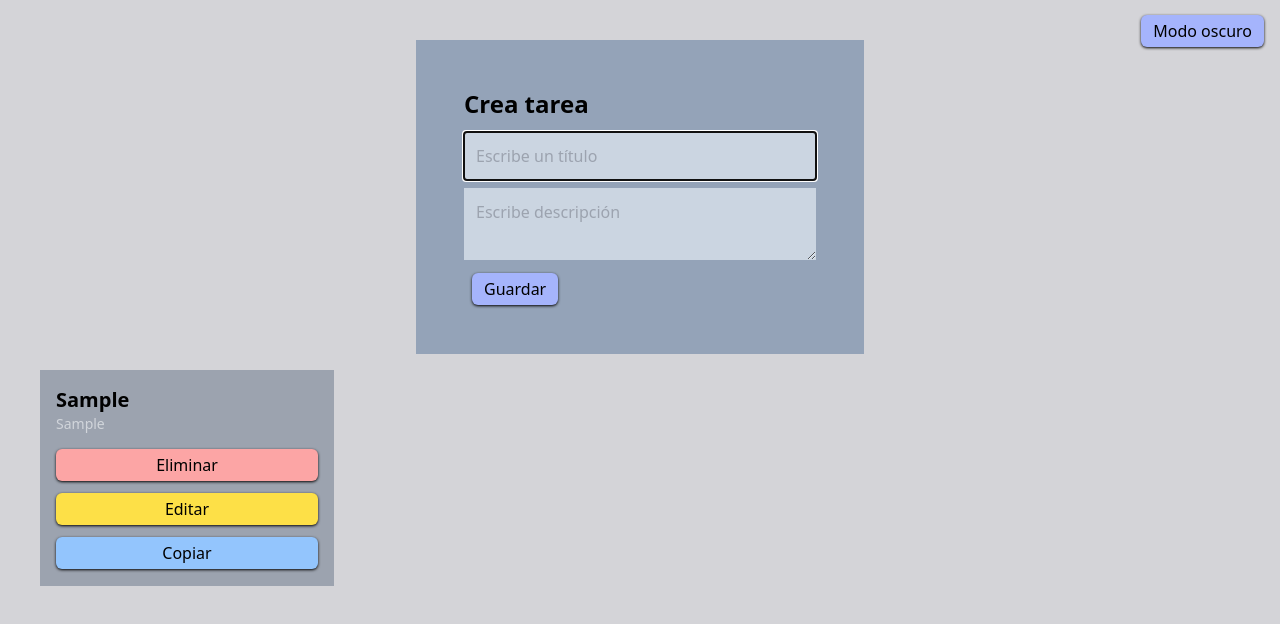
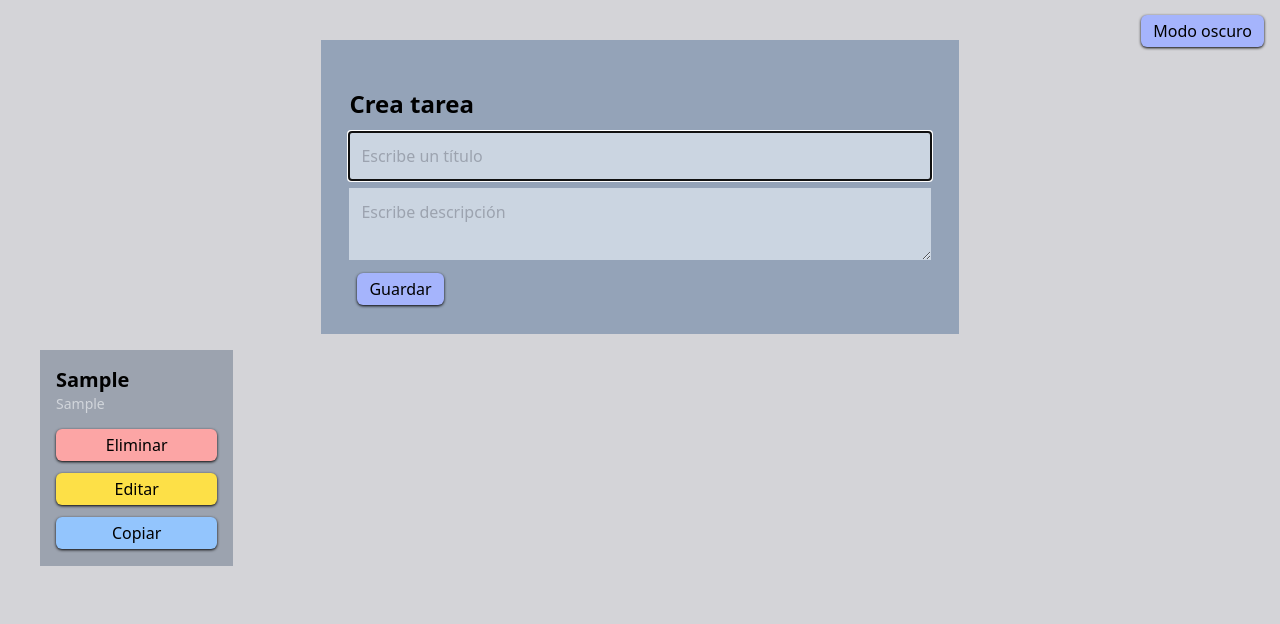
Before and after one commit to SergioCorredorT/reactTaskList, a React (Vite) app: page / in a window 1280 px wide. Both pictures are taken after typing "Sample", "Sample" into the empty fields and a click on the button "Guardar". Shown: the top 624 px of the page. Built offline with nearby package versions, Linux system fonts and the light colour scheme.

Commit message:
adaptativa movimiento cards, CSS estrecho

```diff
--- a/src/components/TaskCard.jsx
+++ b/src/components/TaskCard.jsx
@@ -3,7 +3,7 @@ import { TaskContext } from "../context/TaskContext";
 import PropTypes from 'prop-types';
 import { useSortable } from "@dnd-kit/sortable";
 import { CSS } from "@dnd-kit/utilities";
-import { Toaster, toast } from "sonner";
+import {toast } from "sonner";
 
 function TaskCard({ task }) {
 
@@ -55,9 +55,9 @@ function TaskCard({ task }) {
       {...attributes}
       className="dark:bg-gray-800 dark:text-white
                    bg-gray-400 text-black
-                   p-4"
+                   p-4 min-w-min box-border"
     >
-      <div {...listeners} className="hover:cursor-move" >
+      <div {...listeners} className="hover:cursor-move box-border" >
         <h1 className="text-xl font-bold capitalize">{task.title}</h1>
         <p className="dark:text-gray-500
                       text-gray-300
@@ -92,7 +92,6 @@ function TaskCard({ task }) {
           Copiar
         </button>
       </div>
-      <Toaster/>
     </div>
   );
 }
--- a/src/components/TaskForm.jsx
+++ b/src/components/TaskForm.jsx
@@ -4,23 +4,26 @@ import { ThemeButton } from "./ThemeButton";
 import { Toaster, toast } from "sonner";
 
 export function TaskForm() {
-
-  const { createTask, inputTitleRef, inputDescriptionRef, title, setTitle, description, setDescription, commonStylesButton } = useContext(TaskContext);
+  const {
+    createTask,
+    inputTitleRef,
+    inputDescriptionRef,
+    title,
+    setTitle,
+    description,
+    setDescription,
+    commonStylesButton,
+  } = useContext(TaskContext);
 
   function handleSubmit(e) {
     e.preventDefault();
-    if(!title)
-    {
-      toast.error("Rellene título para poder guardar")
-      inputTitleRef.current.focus()
-    }
-    else if(!description)
-    {
-      toast.error("Rellene descripción para poder guardar")
-      inputDescriptionRef.current.focus()
-    }
-    else
-    {
+    if (!title) {
+      toast.error("Rellene título para poder guardar");
+      inputTitleRef.current.focus();
+    } else if (!description) {
+      toast.error("Rellene descripción para poder guardar");
+      inputDescriptionRef.current.focus();
+    } else {
       createTask({
         title,
         description,
@@ -32,15 +35,21 @@ export function TaskForm() {
   }
 
   return (
-    <div className="dark:bg-slate-800 bg-slate-400
-                      max-w-md mx-auto p-10 mb-4">
-      <ThemeButton className={`${commonStylesButton}
+    <div
+      className="dark:bg-slate-800 bg-slate-400
+                      max-w-md mx-auto pt-10 pb-5 px-5 mb-4 min-w-fit"
+    >
+      <ThemeButton
+        className={`${commonStylesButton}
                             dark:bg-indigo-500 dark:hover:bg-indigo-400
                             bg-indigo-300 hover:bg-indigo-200
                               px-3 py-1 m-2
-                              absolute top-2 right-2`} />
+                              absolute top-2 right-2`}
+      />
       <form onSubmit={handleSubmit} className="m-2">
-        <h1 className="text-2xl font-bold dark:text-white text-black mb-3">Crea tarea</h1>
+        <h1 className="text-2xl font-bold dark:text-white text-black mb-3">
+          Crea tarea
+        </h1>
         <input
           className="dark:bg-slate-600  dark:hover:bg-slate-500 dark:text-white
                     bg-slate-300  hover:bg-slate-200 text-black
@@ -62,12 +71,16 @@ export function TaskForm() {
           ref={inputDescriptionRef}
           //required
         ></textarea>
-        <button className={`${commonStylesButton}
+        <button
+          className={`${commonStylesButton}
                             dark:bg-indigo-500 dark:hover:bg-indigo-400 dark:text-white
                             bg-indigo-300 hover:bg-indigo-200 text-black
-                            mx-2 px-3 py-1`}>Guardar</button>
+                            mx-2 px-3 py-1`}
+        >
+          Guardar
+        </button>
       </form>
-      <Toaster/>
+      <Toaster />
     </div>
   );
 }
--- a/src/components/TaskList.jsx
+++ b/src/components/TaskList.jsx
@@ -2,7 +2,7 @@ import TaskCard from "./TaskCard";
 import { useContext } from "react";
 import { TaskContext } from "../context/TaskContext";
 import { DndContext, closestCenter } from "@dnd-kit/core";
-import { SortableContext, horizontalListSortingStrategy, arrayMove } from "@dnd-kit/sortable";
+import { SortableContext, rectSortingStrategy, arrayMove } from "@dnd-kit/sortable";
 
 function TaskList() {
 
@@ -26,14 +26,14 @@ function TaskList() {
   };
 
   return (
-    <div className="grid grid-cols-4 gap-2">
+    <div className="grid gap-2 grid-columns-autofill">
       <DndContext
         collisionDetection={closestCenter}
         onDragEnd={handleDragEnd}
       >
         <SortableContext
           items={tasks}
-          strategy={horizontalListSortingStrategy}
+          strategy={rectSortingStrategy}
         >
           {tasks.map((task) => (
             <TaskCard key={task.id} task={task}/>
--- a/src/index.css
+++ b/src/index.css
@@ -5,3 +5,8 @@
 button{
     user-select: none;
 }
+
+.grid-columns-autofill
+{
+    grid-template-columns: repeat(auto-fill, minmax(166px, 1fr));
+}
--- a/src/main.jsx
+++ b/src/main.jsx
@@ -9,5 +9,5 @@ ReactDOM.createRoot(document.getElementById('root')).render(
     <TaskContextProvider>
       <App />
     </TaskContextProvider>
-  </React.StrictMode>,
+  </React.StrictMode>
 )
```
Also changed, not shown: pendiente.txt (added).
